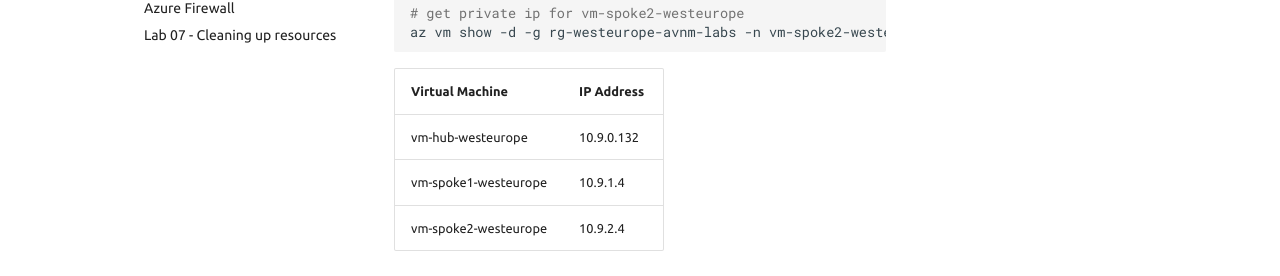
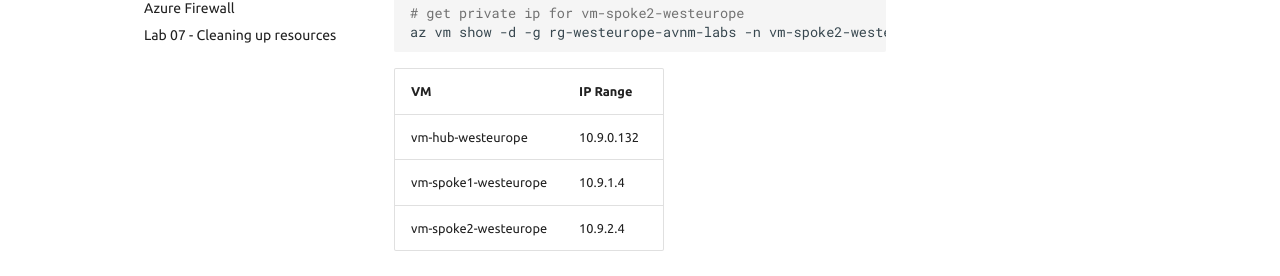
Before and after one commit to iac-oslo/avnm-labs, an MkDocs documentation site: the page built from docs/labs/lab-01/index.md, in a window 1280 px wide and 900 px high, scrolled down 2654 px. Shown: the part 452-728 px from the top of the window. Built offline with MkDocs 1.6.1 and Material for MkDocs 9.7.7, drawn with Linux system fonts in a browser that asks for light colours; comment, search, counter and statistics services are not loaded.

Commit message:
lab-01 wip

````diff
--- a/docs/labs/lab-01/index.md
+++ b/docs/labs/lab-01/index.md
@@ -111,8 +111,8 @@ az vm show -d -g rg-westeurope-avnm-labs -n vm-spoke2-westeurope --query private
 
 ```
 
-| Virtual Machine | IP Address |
-|------------------|------------|
-| vm-hub-westeurope | 10.9.0.132  |
-| vm-spoke1-westeurope | 10.9.1.4  |
-| vm-spoke2-westeurope | 10.9.2.4  |
+| VM | IP Range |
+|------------------|----------|
+| vm-hub-westeurope | 10.9.0.132 |
+| vm-spoke1-westeurope | 10.9.1.4 |
+| vm-spoke2-westeurope | 10.9.2.4 |
````
